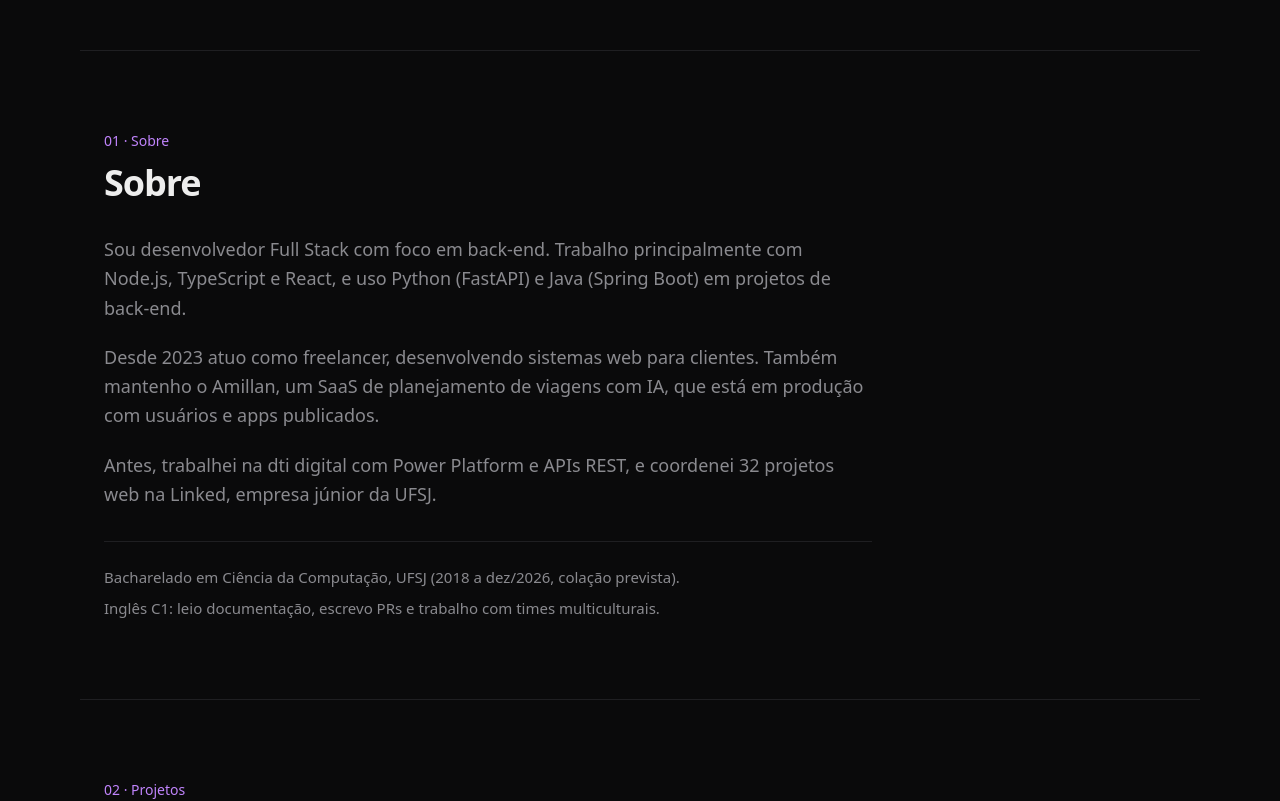
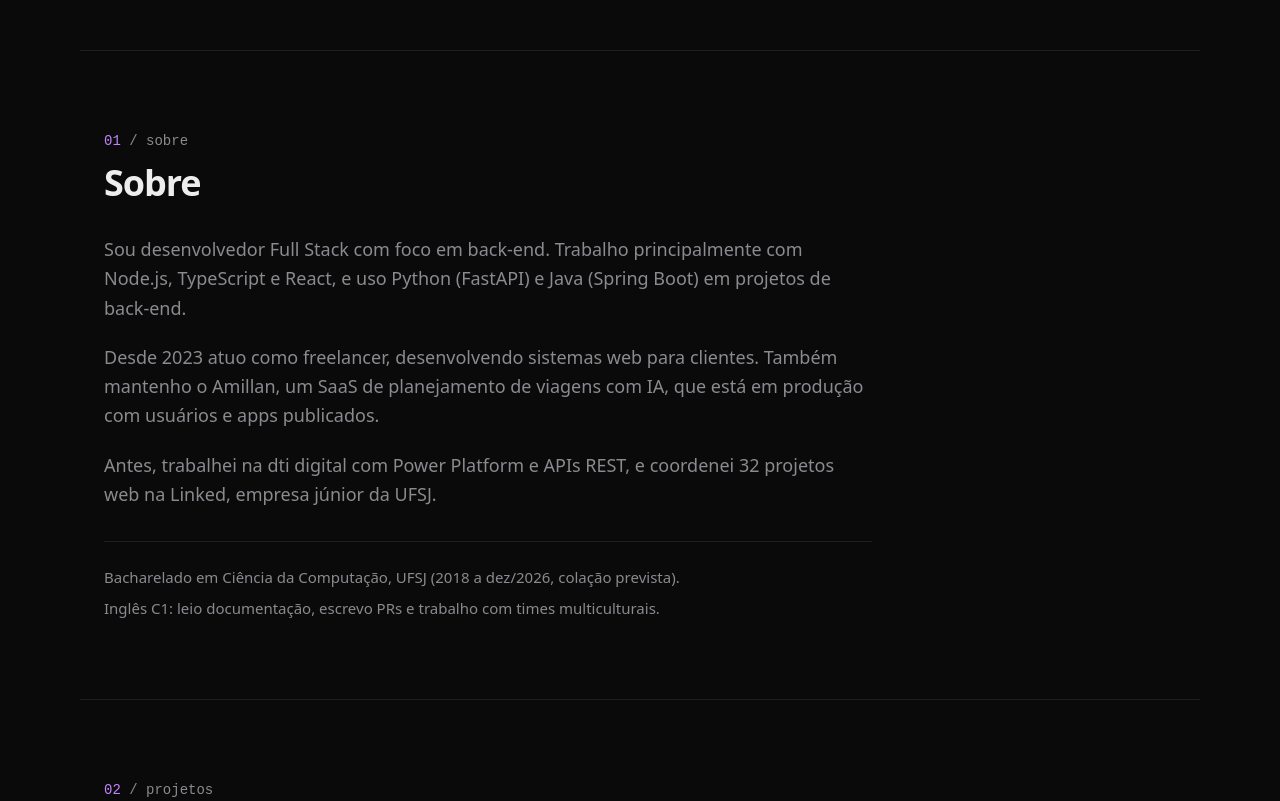
Before and after one commit to PedroHTLemos/portfolio-pedro-lemos, a React (Vite) app: page / in a window 1280 px wide. Shown: the part 900-1701 px from the top of the page. Built offline with nearby package versions, Linux system fonts and the light colour scheme.

Commit message:
feat(secoes): rótulos mono no formato 01 / sobre
- Número do rótulo em acento e o restante em texto secundário
- Títulos de seção em Geist 600 com letter-spacing -0.03em

```diff
--- a/src/components/SectionTitle.tsx
+++ b/src/components/SectionTitle.tsx
@@ -1,10 +1,27 @@
 import type { ReactNode } from 'react'
+
+/** Rótulo "01 · Sobre" vira "01 / sobre": número em acento, resto em secundário */
+function Eyebrow({ text }: { text: string }) {
+  const match = text.match(/^(\d+)\s*·\s*(.*)$/)
+  if (!match) return <span className="text-muted">{text}</span>
+  const [, num, rest] = match
+  return (
+    <>
+      <span className="text-accent">{num}</span>
+      <span className="text-muted"> / {rest}</span>
+    </>
+  )
+}
 
 export function SectionTitle({ id, eyebrow, children }: { id: string; eyebrow?: string; children: ReactNode }) {
   return (
     <>
-      {eyebrow && <p className="mb-3 text-sm font-medium text-accent">{eyebrow}</p>}
-      <h2 id={id} className="font-sans tracking-[-0.03em] text-3xl font-semibold leading-tight text-fg md:text-4xl">
+      {eyebrow && (
+        <p className="mb-3 font-mono text-sm lowercase">
+          <Eyebrow text={eyebrow} />
+        </p>
+      )}
+      <h2 id={id} className="font-sans text-3xl font-semibold leading-tight tracking-[-0.03em] text-fg md:text-4xl">
         {children}
       </h2>
     </>
```
